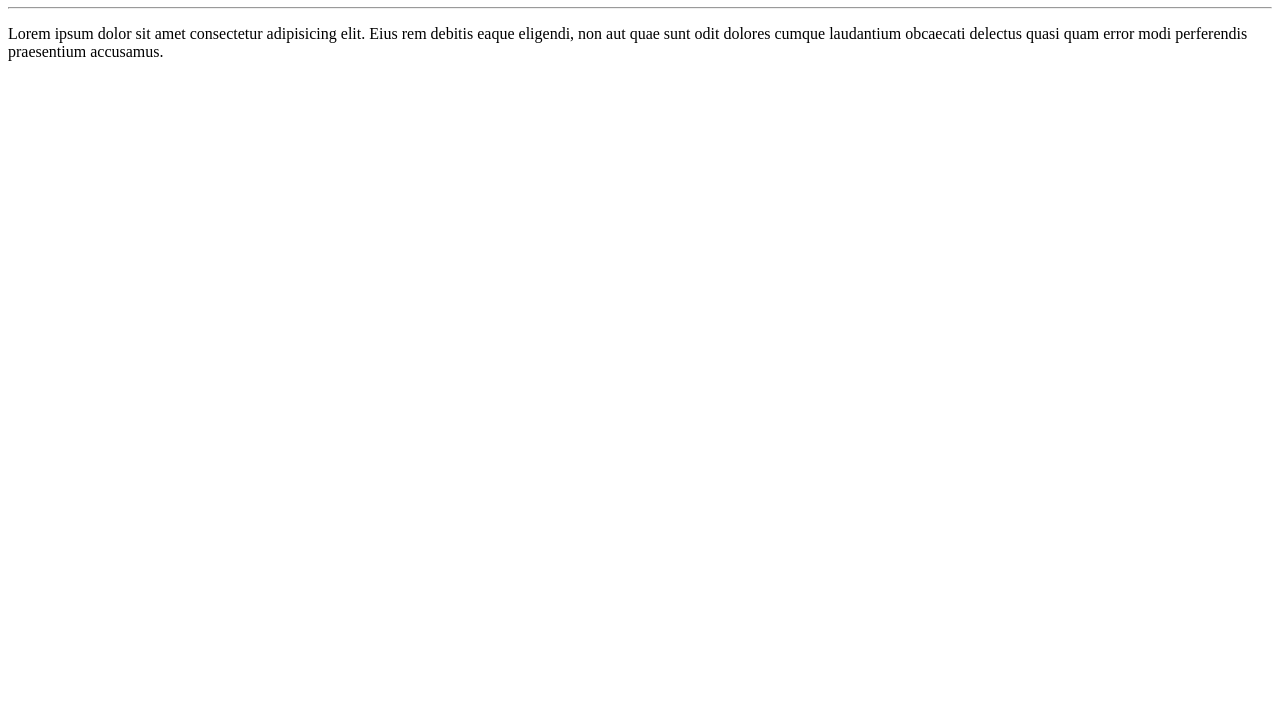
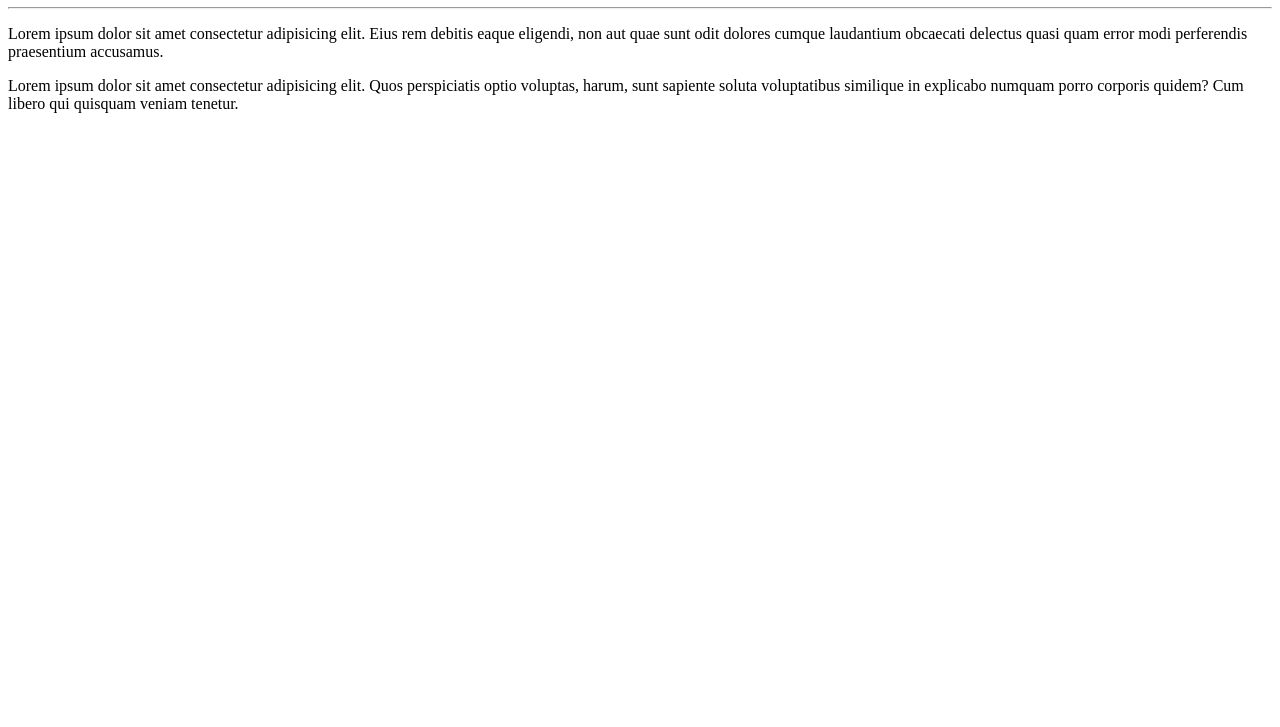
Before and after one commit to Victormateus94/Ola-Mundo, a plain HTML site: page site-exemplo/index.html in a window 1280 px wide. Shown: the part 73-800 px from the top of the page. Drawn offline with Linux system fonts and the light colour scheme.

Commit message:
adicionei um paragrafo

```diff
--- a/site-exemplo/index.html
+++ b/site-exemplo/index.html
@@ -9,5 +9,6 @@
     <h1>Olá, Mundo!!!</h1>
     <hr>
     <p>Lorem ipsum dolor sit amet consectetur adipisicing elit. Eius rem debitis eaque eligendi, non aut quae sunt odit dolores cumque laudantium obcaecati delectus quasi quam error modi perferendis praesentium accusamus.</p>
+    <p>Lorem ipsum dolor sit amet consectetur adipisicing elit. Quos perspiciatis optio voluptas, harum, sunt sapiente soluta voluptatibus similique in explicabo numquam porro corporis quidem? Cum libero qui quisquam veniam tenetur.</p>
 </body>
 </html>
```
